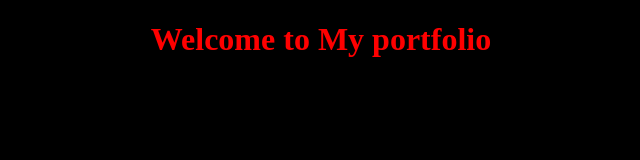
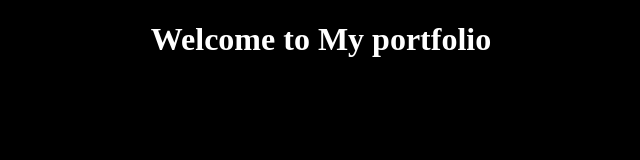
Before and after one commit to shaery/shaery.github.io, a plain HTML site: page index.html in a window 1280 px wide. Shown: the whole page, without its empty margins (319-959 px from the left). Drawn offline with Linux system fonts and the light colour scheme.

Commit message:
Update style.css

```diff
--- a/style.css
+++ b/style.css
@@ -3,5 +3,5 @@ body{
 }
 h1{
   text-align: center;
-  color: Red;
+  color: White;
 }
```
